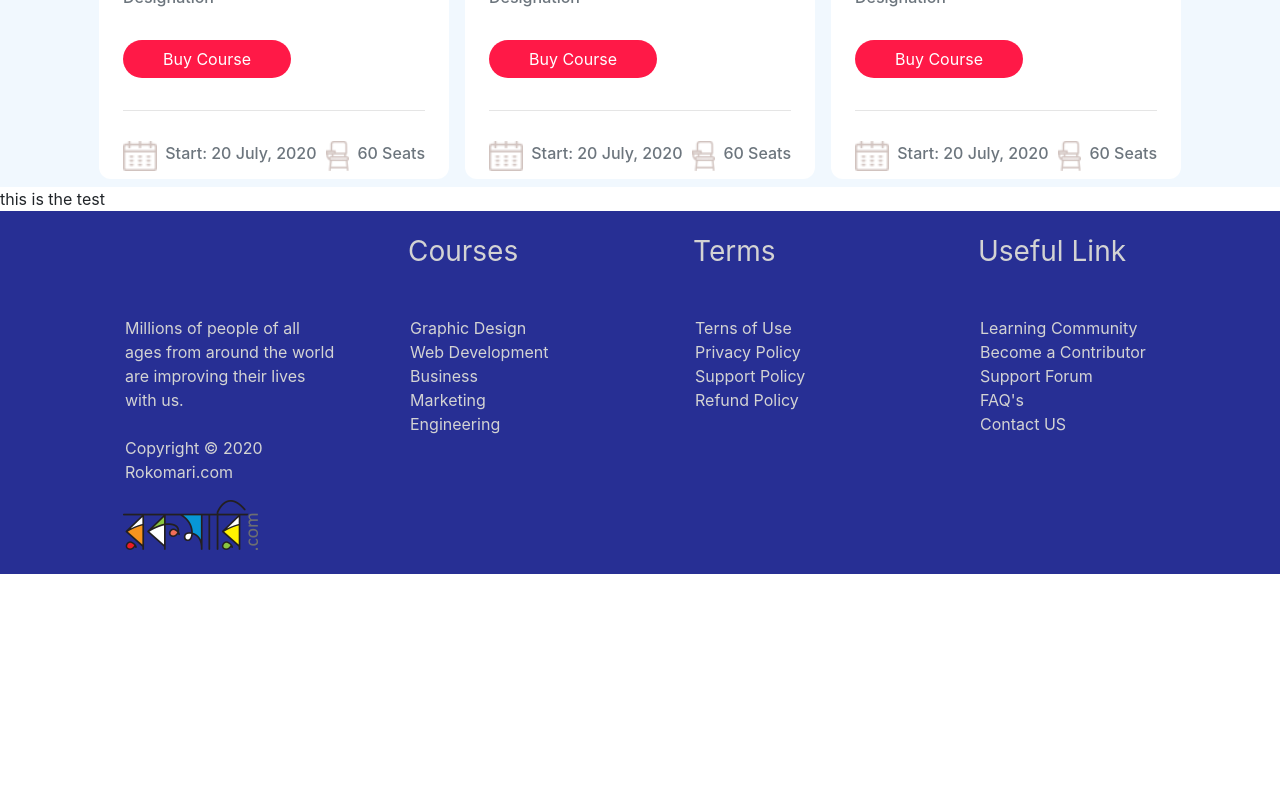
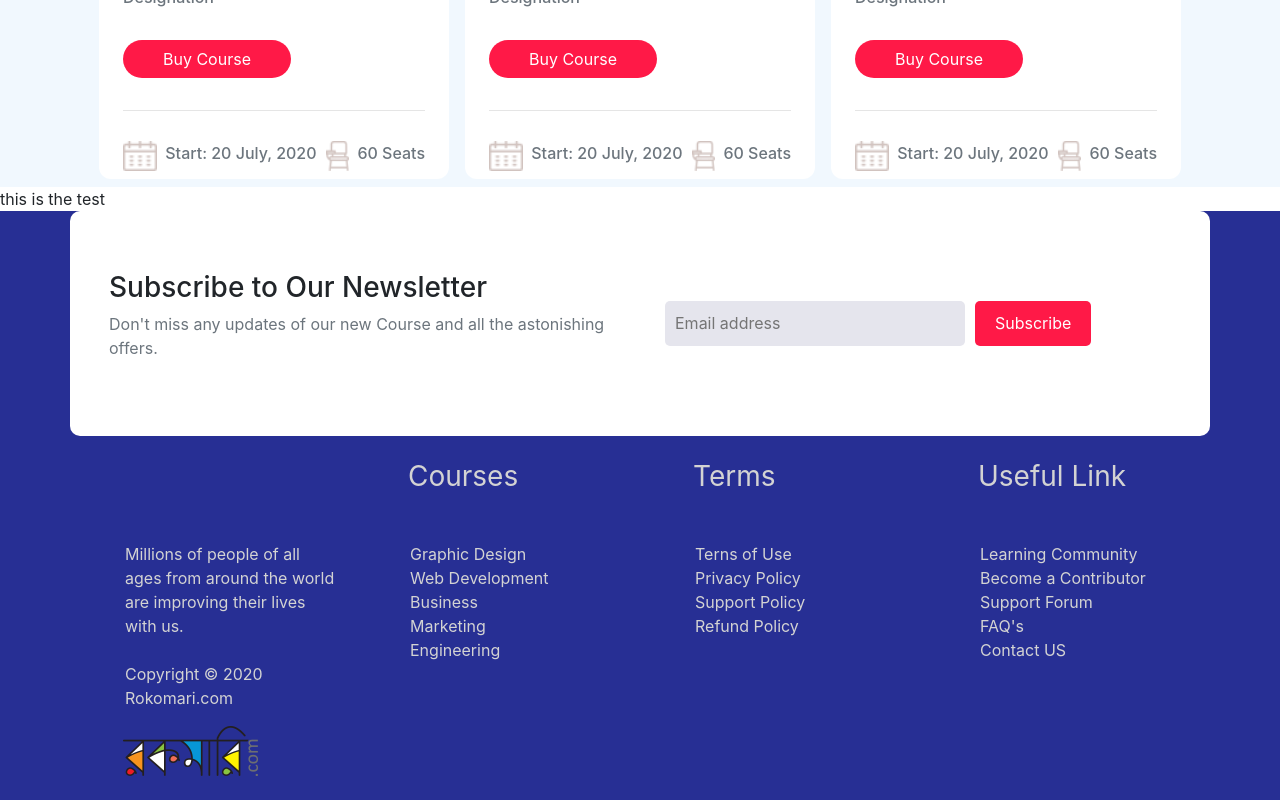
Before and after one commit to BK-Bagchi/rokomari-com, a React (Create React App) app: page / in a window 1280 px wide. Shown: the part 1287-2087 px from the top of the page. Before the commit the page ends 1861 px from the top, so only its background shows below. Built offline with nearby package versions, Linux system fonts and the light colour scheme.

Commit message:
FooterForm section initial markup done

```diff
--- a/src/Components/Footer/Footer.css
+++ b/src/Components/Footer/Footer.css
@@ -4,6 +4,7 @@
 }
 .footer ul{
     list-style: none;
+    cursor: pointer;
 }
 .footer .margin{
     margin-left: 38px;
@@ -12,3 +13,25 @@
 .footer-form{
     background: #272F94;
 }
+.footer-form main{
+    background: white;
+    padding: 60px 0;
+    border-radius: 10px;
+}
+.footer-form .submit-btn{
+    color: white;
+    background: #FF1947;
+    padding: 0 20px;
+}
+.footer-form .email-field{
+    background: #E5E5ED;
+    padding:0 10px;
+    margin: 0 10px;
+    width: 300px;
+}
+.footer-form input{
+    border: none;
+    outline: none;
+    height: 45px;
+    border-radius: 5px;
+}
--- a/src/Components/Footer/FooterForm.js
+++ b/src/Components/Footer/FooterForm.js
@@ -3,7 +3,20 @@ import React from 'react'
 const FooterForm = () => {
     return (
         <section className="footer-form">
-
+            <main className="container px-4">
+                <div className="row w-100 m-0 d-flex align-items-center justify-content-center">
+                    <div className="col-md-6">
+                        <h3>Subscribe to Our Newsletter</h3>
+                        <p className="text-muted">Don't miss any updates of our new Course and all the astonishing offers.</p>
+                    </div>
+                    <div className="col-md-6">
+                        <form>
+                            <input type="email" placeholder="Email address" className="email-field" />
+                            <input type="submit" value="Subscribe" className="submit-btn" />
+                        </form>
+                    </div>
+                </div>
+            </main>
         </section>
     );
 };
```
Also changed, not shown: 1 other file (tests, documents, lock files or other folders).
